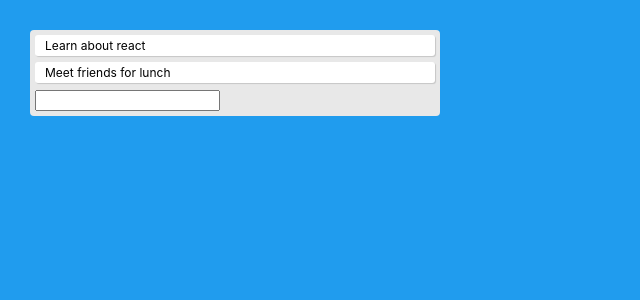
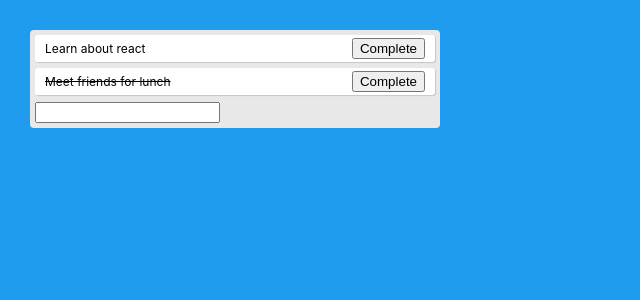
Before and after one commit to erbsutil/react-todo, a React (Create React App) app: page / in a window 1280 px wide. Shown: the top 300 px of the page, without its empty margins (0-640 px from the left). Built offline with nearby package versions, Linux system fonts and the light colour scheme.

Commit message:
Updating to-do items

```diff
--- a/src/App.js
+++ b/src/App.js
@@ -1,10 +1,20 @@
 import React from 'react';
 import './App.css';
 
-function Todo({ todo }) {
+function Todo({ todo, index, completeTodo }) {
   return (
-    <div className="todo">
+    <div
+      className="todo"
+      style={{ textDecoration: todo.isCompleted ? "line-through" : "" }}
+    >
       {todo.text}
+      <div>
+        <button
+          onClick={() => completeTodo(index)}
+        >
+            Complete
+        </button>
+      </div>
     </div>
   );
 }
@@ -33,12 +43,24 @@
 
 function App() {
   const [todos, setTodos] = React.useState([
-    { text: "Learn about react" },
-    { text: "Meet friends for lunch" }
+    {
+      text: "Learn about react",
+      isCompleted: false
+    },
+    {
+      text: "Meet friends for lunch",
+      isCompleted: true
+    }
   ]);
 
   const addTodo = text => {
     const newTodos = [...todos, { text }];
+    setTodos(newTodos);
+  };
+
+  const completeTodo = index => {
+    const newTodos = [...todos];
+    newTodos[index].isCompleted = true;
     setTodos(newTodos);
   };
 
@@ -50,6 +72,7 @@
             key={index}
             index={index}
             todo={todo}
+            completeTodo={completeTodo}
           />
         ))}
         <TodoForm addTodo={addTodo} />
```
